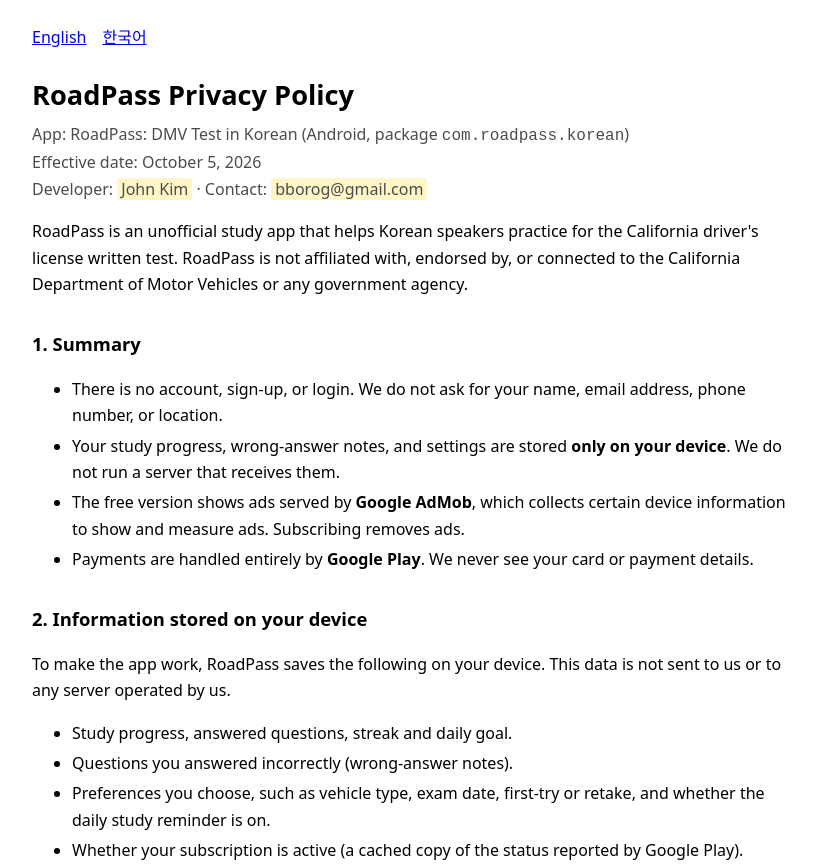
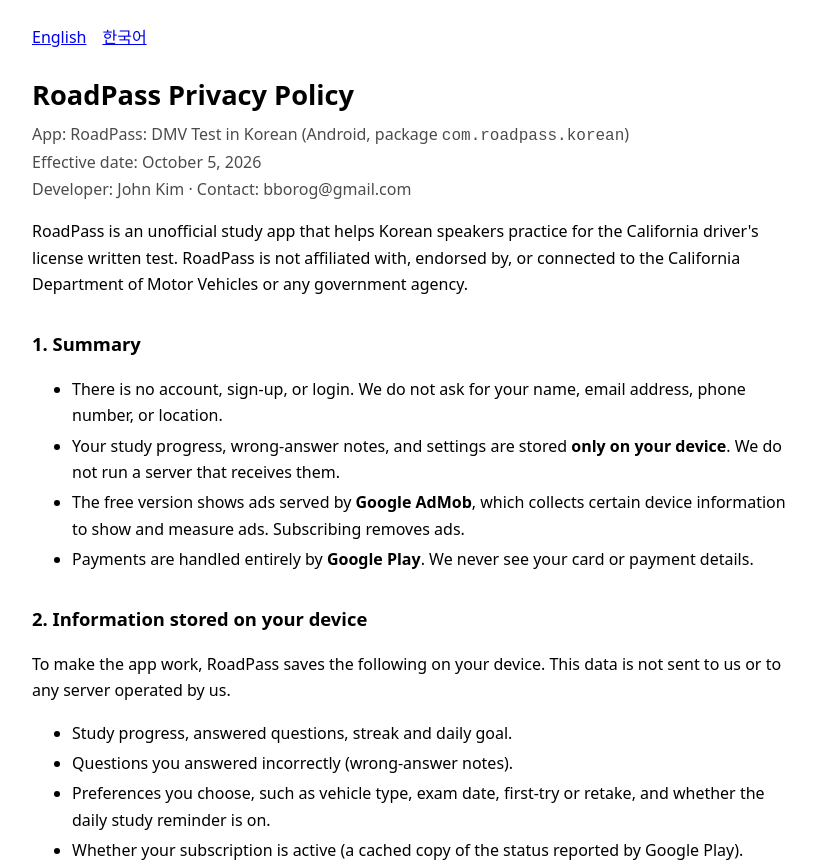
Before and after one commit to Samiepapa/roadpass, a plain HTML site: page index.html in a window 1280 px wide. Shown: the top 867 px of the page, without its empty margins (228-1044 px from the left). Drawn offline with Linux system fonts and the light colour scheme.

Commit message:
Update index.html

```diff
--- a/index.html
+++ b/index.html
@@ -10,7 +10,6 @@
   h1 { font-size: 1.7rem; margin-bottom: .2rem; }
   h2 { font-size: 1.15rem; margin-top: 2rem; }
   .meta { opacity: .7; margin-top: 0; }
-  .todo { background: #fff3b0; color: #000; padding: 0 .25em; border-radius: 3px; }
   nav a { margin-right: 1rem; }
   hr { margin: 3rem 0; border: 0; border-top: 1px solid #8884; }
   li { margin: .25rem 0; }
@@ -25,7 +24,7 @@
 <h1>RoadPass Privacy Policy</h1>
 <p class="meta">App: RoadPass: DMV Test in Korean (Android, package <code>com.roadpass.korean</code>)<br>
 Effective date: October 5, 2026<br>
-Developer: <span class="todo">John Kim</span> · Contact: <span class="todo">bborog@gmail.com</span></p>
+Developer: John Kim · Contact: bborog@gmail.com</p>
 
 <p>RoadPass is an unofficial study app that helps Korean speakers practice for the California driver's license written test. RoadPass is not affiliated with, endorsed by, or connected to the California Department of Motor Vehicles or any government agency.</p>
 
@@ -93,8 +92,8 @@
 <p>We may update this policy from time to time. We will post the updated version at this page and change the effective date above. Material changes will be highlighted in the app or on this page.</p>
 
 <h2>13. Contact</h2>
-<p><span class="todo">John Kim</span><br>
-Email: <span class="todo">bborog@gmail.com</span></p>
+<p>John Kim<br>
+Email: bborog@gmail.com</p>
 </section>
 
 <hr>
@@ -104,7 +103,7 @@
 <h1>RoadPass 개인정보처리방침</h1>
 <p class="meta">앱: RoadPass: DMV Test in Korean (Android, 패키지 <code>com.roadpass.korean</code>)<br>
 시행일: 2026년 10월 5일<br>
-개발자: <span class="todo">John Kim</span> · 문의: <span class="todo">bboroG@gmail.com</span></p>
+개발자: John Kim · 문의: bboroG@gmail.com</p>
 
 <p>RoadPass는 캘리포니아 운전면허 필기시험을 한국어로 연습할 수 있게 돕는 비공식 학습 앱입니다. RoadPass는 캘리포니아 DMV(Department of Motor Vehicles)나 어떤 정부 기관과도 제휴·승인·연관 관계가 없습니다.</p>
 
@@ -172,8 +171,8 @@
 <p>이 방침은 수시로 바뀔 수 있습니다. 변경 시 이 페이지에 게시하고 시행일을 고칩니다. 중요한 변경은 앱이나 이 페이지에서 알립니다.</p>
 
 <h2>13. 문의</h2>
-<p><span class="todo">John Kim</span><br>
-이메일: <span class="todo">bborog@gmail.com</span></p>
+<p>John Kim<br>
+이메일: bborog@gmail.com</p>
 </section>
 
 </body>
```
